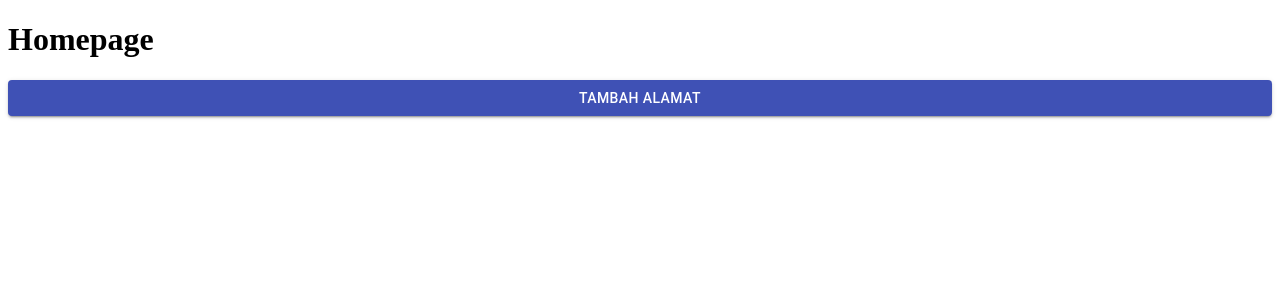
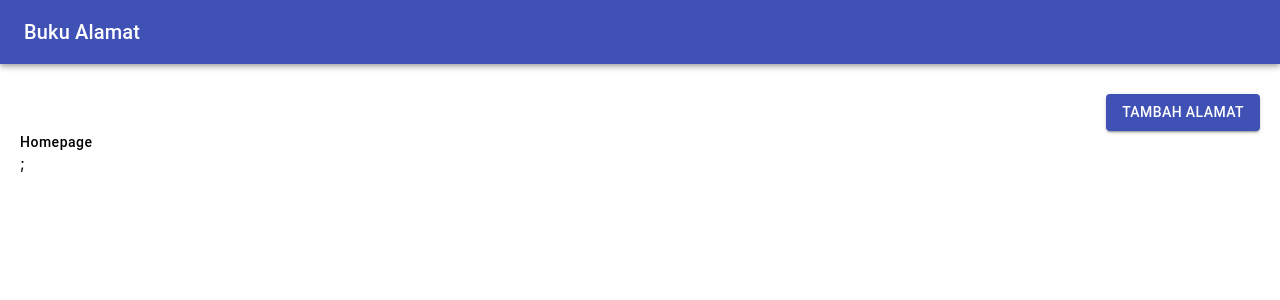
Before and after one commit to AduyWp/biofarma-test, a Next.js app: page / in a window 1280 px wide. Shown: the top 300 px of the page. Built offline with nearby package versions, Linux system fonts and the light colour scheme.

Commit message:
fixing route

```diff
--- /dev/null
+++ b/pages/_app.js
@@ -0,0 +1,10 @@
+import "../styles/globals.css";
+
+import Layout from "../src/modules/theme/layout";
+export default function MyApp({ Component, pageProps }) {
+  return (
+    <Layout>
+      <Component {...pageProps} />;
+    </Layout>
+  );
+}
--- a/pages/index.js
+++ b/pages/index.js
@@ -1,3 +1,3 @@
-import Page from '../src/modules/theme';
+import Page from '../src/modules/Home';
 
 export default Page;
--- a/src/modules/AddressForm/style.js
+++ b/src/modules/AddressForm/style.js
@@ -118,4 +118,9 @@ export default makeStyles(() => ({
         marginTop: '0px',
         width: '100%',
     },
+    button: {
+        textTransform: 'capitalize',
+        fontSize: '14px',
+        letterSpacing: '.5px',
+    }
 }));
--- /dev/null
+++ b/src/modules/Home/index.js
@@ -0,0 +1,33 @@
+import React from 'react';
+import Typography from '@material-ui/core/Typography';
+import useStyles from './style';
+import Button from '@material-ui/core/Button';
+import { useRouter } from 'next/router';
+
+const Home = () => {
+    const router = useRouter();
+    const styles = useStyles();
+
+    return (
+        <>
+            <div className={styles.root}>
+                <Button
+                    className={styles.button}
+                    id="btnInputAddressForm"
+                    variant="contained"
+                    color="primary"
+                    onClick={() => router.push('/addressform/create')}
+                >
+                    <Typography variant="span" type="bold">
+                        Tambah Alamat
+                    </Typography>
+                </Button>
+            </div>
+            <Typography variant="h6" className={styles.title}>
+                Homepage
+            </Typography>
+        </>
+    )
+}
+
+export default Home;
--- /dev/null
+++ b/src/modules/Home/style.js
@@ -0,0 +1,17 @@
+import makeStyles from '@material-ui/core/styles/makeStyles';
+
+export default makeStyles(() => ({
+    root: {
+        textAlign: 'right',
+    },
+    title: {
+        flexGrow: 1,
+        fontSize: '14px',
+        letterSpacing: '.5px',
+    },
+    button: {
+        textTransform: 'capitalize',
+        fontSize: '14px',
+        letterSpacing: '.5px',
+    }
+}));
--- /dev/null
+++ b/src/modules/theme/header.js
@@ -0,0 +1,25 @@
+import React from 'react';
+import AppBar from '@material-ui/core/AppBar';
+import Toolbar from '@material-ui/core/Toolbar';
+import Typography from '@material-ui/core/Typography';
+import useStyles from './style';
+
+const Home = () => {
+    const styles = useStyles();
+
+    return (
+        <>
+            <div className={styles.root}>
+                <AppBar position="static">
+                    <Toolbar>
+                        <Typography variant="h6" className={styles.title}>
+                            Buku Alamat
+                        </Typography>
+                    </Toolbar>
+                </AppBar>
+            </div>
+        </>
+    )
+}
+
+export default Home;
--- a/src/modules/theme/index.js
+++ /dev/null
@@ -1,26 +0,0 @@
-import React from 'react';
-import Button from '@material-ui/core/Button';
-import Typography from '@material-ui/core/Typography';
-import { useRouter } from 'next/router';
-
-const Home = () => {
-    const router = useRouter();
-
-    return (
-        <>
-            <h1>Homepage</h1>
-            <Button
-                fullWidth
-                variant="contained" color="primary"
-                id="btnInputAddressForm"
-                onClick={() => router.push('/addressform/create')}
-            >
-                <Typography variant="span" type="bold">
-                    Tambah Alamat
-                </Typography>
-            </Button>
-            </>
-    )
-}
-
-export default Home;
--- /dev/null
+++ b/src/modules/theme/layout.js
@@ -0,0 +1,17 @@
+// import custom components
+import Header from "./header";
+export default function Layout({ children }) {
+  // styles the main html tag
+  const styles = {
+    marginTop: '30px',
+    padding: '0 20px',
+  };
+  return (
+    <>
+        <Header />
+        <main style={styles}>
+            <section>{children}</section>
+        </main>
+    </>
+  );
+}
--- /dev/null
+++ b/src/modules/theme/style.js
@@ -0,0 +1,9 @@
+import makeStyles from '@material-ui/core/styles/makeStyles';
+
+export default makeStyles(() => ({
+    main: {
+        display: "flex",
+        flexDirection: "row",
+        marginTop: '30px',
+    }
+}));
```
Also changed, not shown: src/modules/AddressForm/index.js (+62 -27 lines).
